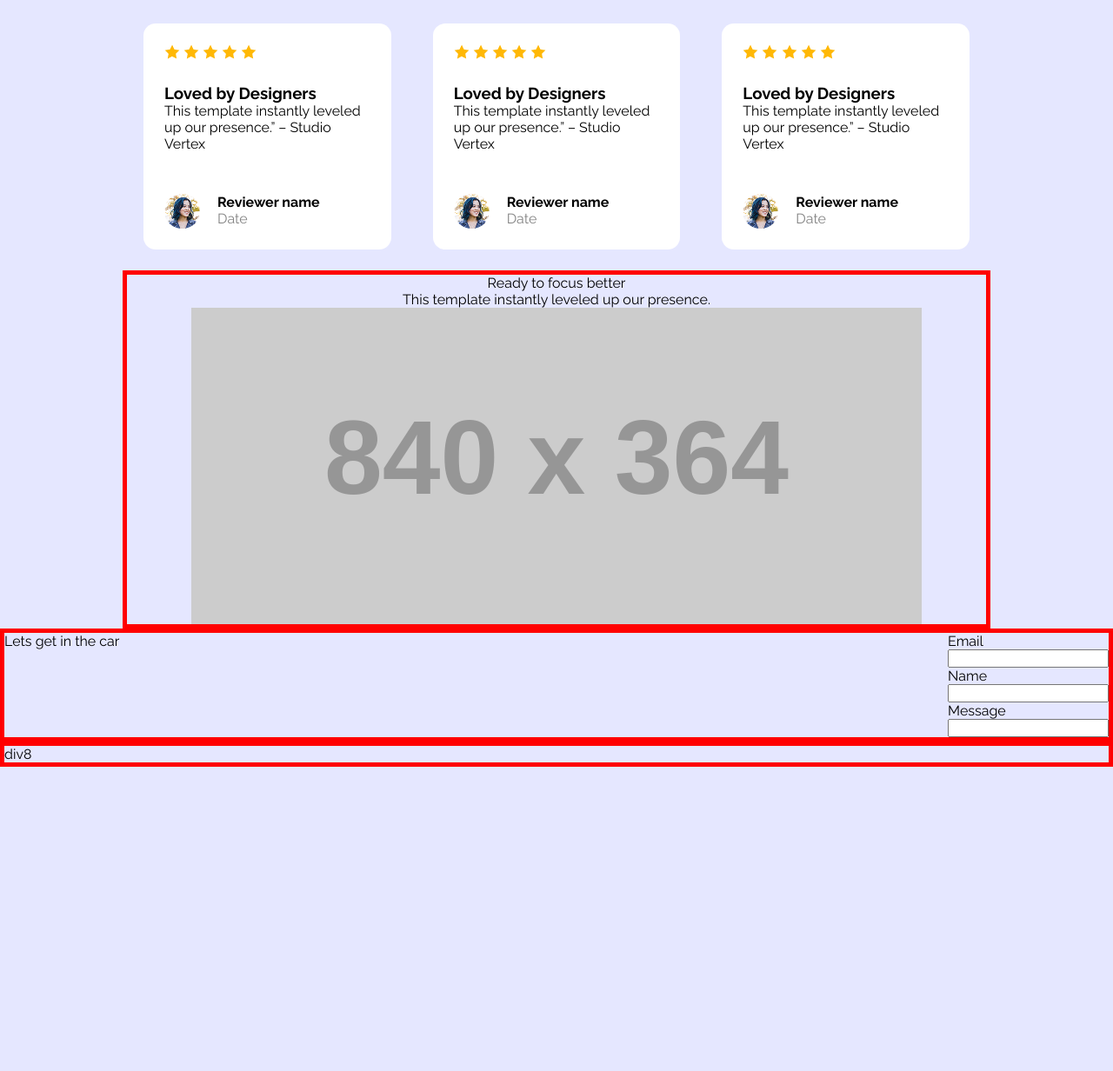
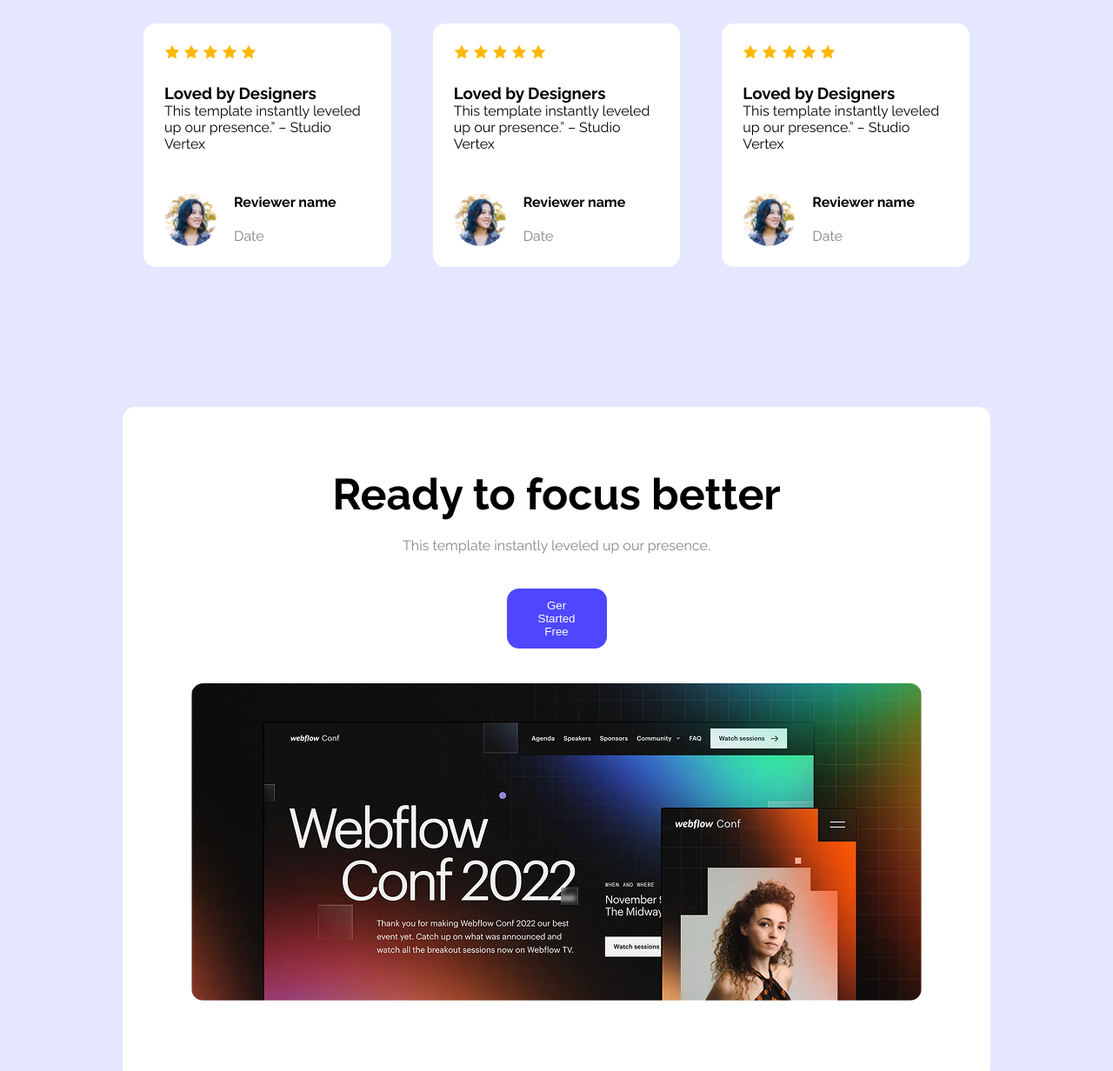
Before and after one commit to atikrony/webdev-assignment1, a plain HTML site: page index.html in a window 1280 px wide. Shown: the part 1809-3041 px from the top of the page at 87% size. Before the commit the page ends 2691 px from the top, so only its background shows below. Drawn offline with Linux system fonts and the light colour scheme; placeholder pictures from the web are drawn by us.

Commit message:
div 6 done

```diff
--- a/index.html
+++ b/index.html
@@ -91,7 +91,7 @@
             <div class="card-bottom">
               <img
                 class="card-bottom"
-                style="border-radius: 50%"
+                style="border-radius: 100%; height: 60px; width: 60px"
                 src="./Assets/provided/avatar.png"
                 alt=""
               />
@@ -121,7 +121,7 @@
             <div class="card-bottom">
               <img
                 class="card-bottom"
-                style="border-radius: 50%"
+                style="border-radius: 100%; height: 60px; width: 60px"
                 src="./Assets/provided/avatar.png"
                 alt=""
               />
@@ -151,7 +151,7 @@
             <div class="card-bottom">
               <img
                 class="card-bottom"
-                style="border-radius: 50%"
+                style="border-radius: 100%; height: 60px; width: 60px"
                 src="./Assets/provided/avatar.png"
                 alt=""
               />
@@ -168,13 +168,14 @@
       </div>
     </div>
     <!--div5-->
-    <div class="box margin-div div-center">
-      <span> Ready to focus better </span>
-      <p>This template instantly leveled up our presence.</p>
-      <img src="https://placehold.co/840x364" alt="none" />
+    <div class="margin-div div-center div-5">
+      <span class="div-5-header"> Ready to focus better </span>
+      <p class="div-5-p">This template instantly leveled up our presence.</p>
+      <button type="button" class="div-5-button">Ger Started Free</button>
+      <img class="div-5img" src="./Assets/provided/wc-big.png" alt="none" />
     </div>
     <!--div6-->
-    <div class="box margin-top div-column">
+    <div class="box margin-top div-column ">
       <div>Lets get in the car</div>
       <div>
         <label for="email">Email</label> <br />
--- a/style.css
+++ b/style.css
@@ -125,5 +125,39 @@ body {
   margin-top: 24px;
   display: flex;
   flex-direction: row;
-  margin-right: 20px;
+  gap: 20px;
 }
+
+.div-5 {
+  margin-top: 137px;
+  margin-bottom: 93px;
+  padding-top: 71px;
+  padding: 71px 150px;
+  background-color: white;
+  border-radius: 14px;
+}
+
+.div-5-header {
+  font-size: 50px;
+  font-weight: bold;
+  padding-bottom: 20px;
+}
+
+.div-5-p {
+  color: rgb(136, 136, 136);
+  margin-bottom: 20px;
+}
+
+.div-5-button {
+  margin: 20px 473px;
+  background-color: #4e47ff;
+  color: rgb(255, 255, 255);
+  padding: 12px 36px;
+  border-radius: 14px;
+  border: none;
+}
+
+.div-5img {
+  border-radius: 14px;
+  margin: 20px 150px;
+}
```
